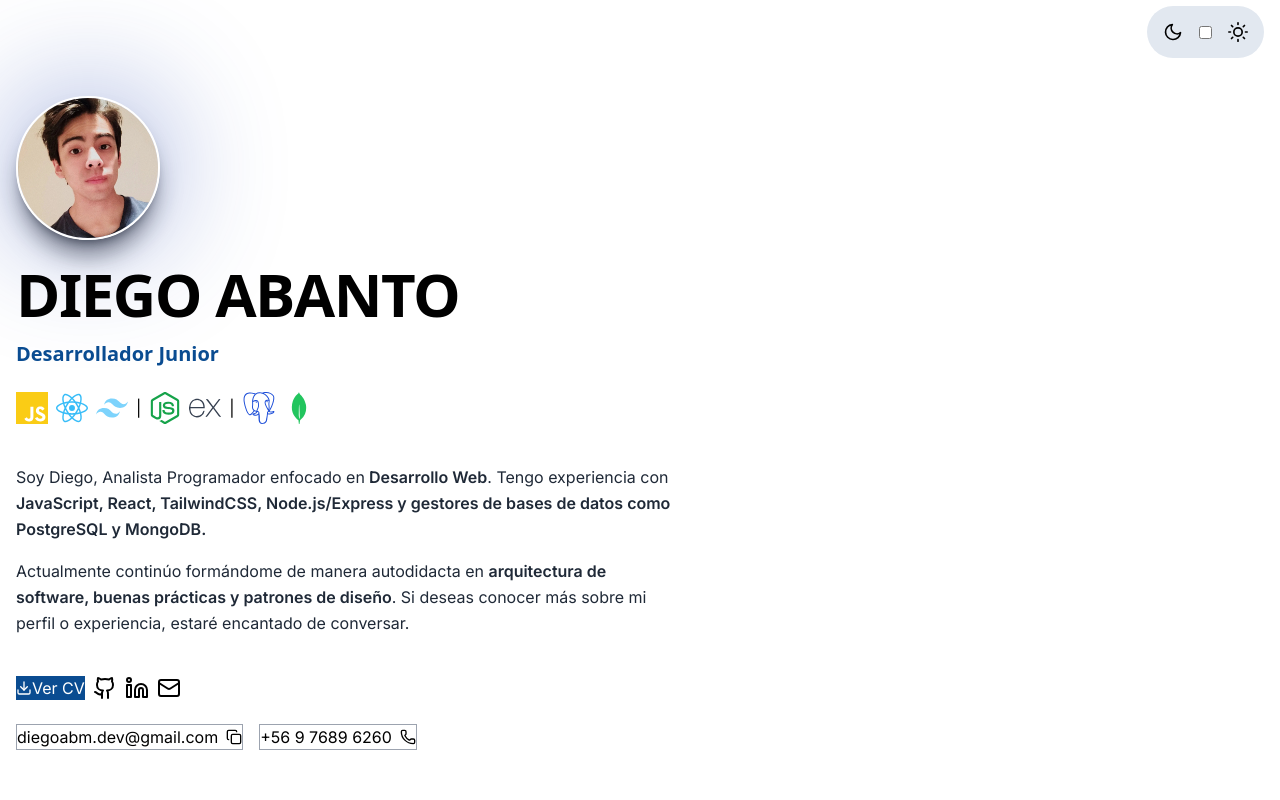
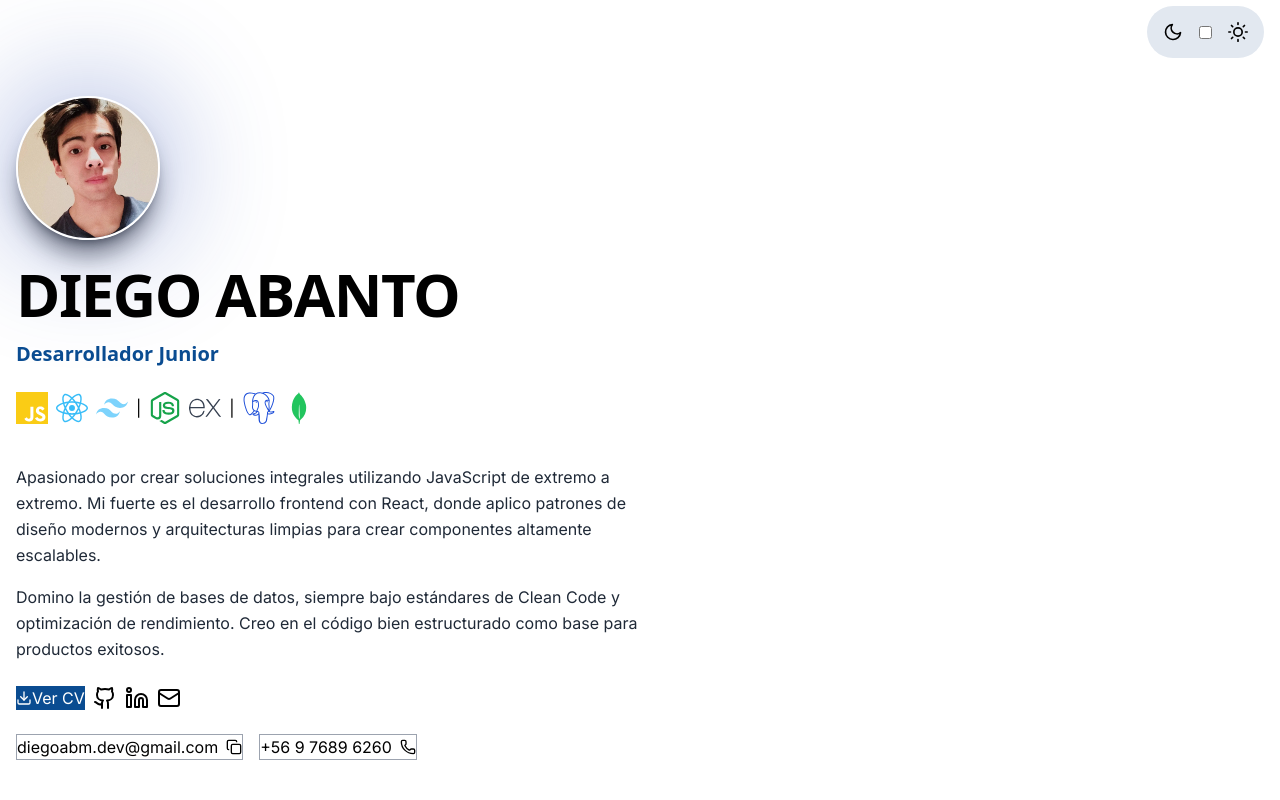
Before and after one commit to R3dgrave/portafolio-diegoam.dev, a React (Vite) app: page / in a window 1280 px wide. Shown: the top 800 px of the page. Built offline with nearby package versions, Linux system fonts and the light colour scheme.

Commit message:
Update Hero description
Nuevo contenido del hero description

```diff
--- a/src/Components/Hero.jsx
+++ b/src/Components/Hero.jsx
@@ -52,11 +52,11 @@ const Hero = () => {
           {/* NOMBRE */}
           <AnimatedElement animation="fade-up">
             <h1 className="text-4xl md:text-6xl font-bold tracking-tight pb-4 uppercase font-sans">
-              <span>
-                Diego Abanto
-              </span>
+              <span>Diego Abanto</span>
             </h1>
-            <p className="text-xl text-[#0a4c91] dark:text-[#00BAFE] font-sans font-semibold">Desarrollador Junior</p>
+            <p className="text-xl text-[#0a4c91] dark:text-[#00BAFE] font-sans font-semibold">
+              Desarrollador Junior
+            </p>
           </AnimatedElement>
 
           {/* TECNOLOGÍAS */}
@@ -77,22 +77,15 @@ const Hero = () => {
           {/* DESCRIPCIÓN */}
           <AnimatedElement animation="fade-up">
             <p className="text-md text-gray-800 dark:text-gray-200 leading-relaxed max-w-prose transition-colors pt-4">
-              Soy Diego, Analista Programador enfocado en
-              <span className="font-semibold"> Desarrollo Web</span>. Tengo
-              experiencia con
-              <span className="font-semibold">
-                {" "}
-                JavaScript, React, TailwindCSS, Node.js/Express y gestores de
-                bases de datos como PostgreSQL y MongoDB.
-              </span>{" "}
+              Apasionado por crear soluciones integrales utilizando JavaScript
+              de extremo a extremo. Mi fuerte es el desarrollo frontend con
+              React, donde aplico patrones de diseño modernos y arquitecturas
+              limpias para crear componentes altamente escalables.
             </p>
-            <p className="py-4 text-md text-gray-800 dark:text-gray-200 leading-relaxed max-w-prose transition-colors">
-              Actualmente continúo formándome de manera autodidacta en{" "}
-              <span className="font-semibold">
-                arquitectura de software, buenas prácticas y patrones de diseño
-              </span>
-              . Si deseas conocer más sobre mi perfil o experiencia, estaré
-              encantado de conversar.
+            <p className="text-md text-gray-800 dark:text-gray-200 leading-relaxed max-w-prose transition-colors pt-4">
+              Domino la gestión de bases de datos, siempre bajo estándares de
+              Clean Code y optimización de rendimiento. Creo en el código bien
+              estructurado como base para productos exitosos.
             </p>
           </AnimatedElement>
 
```
